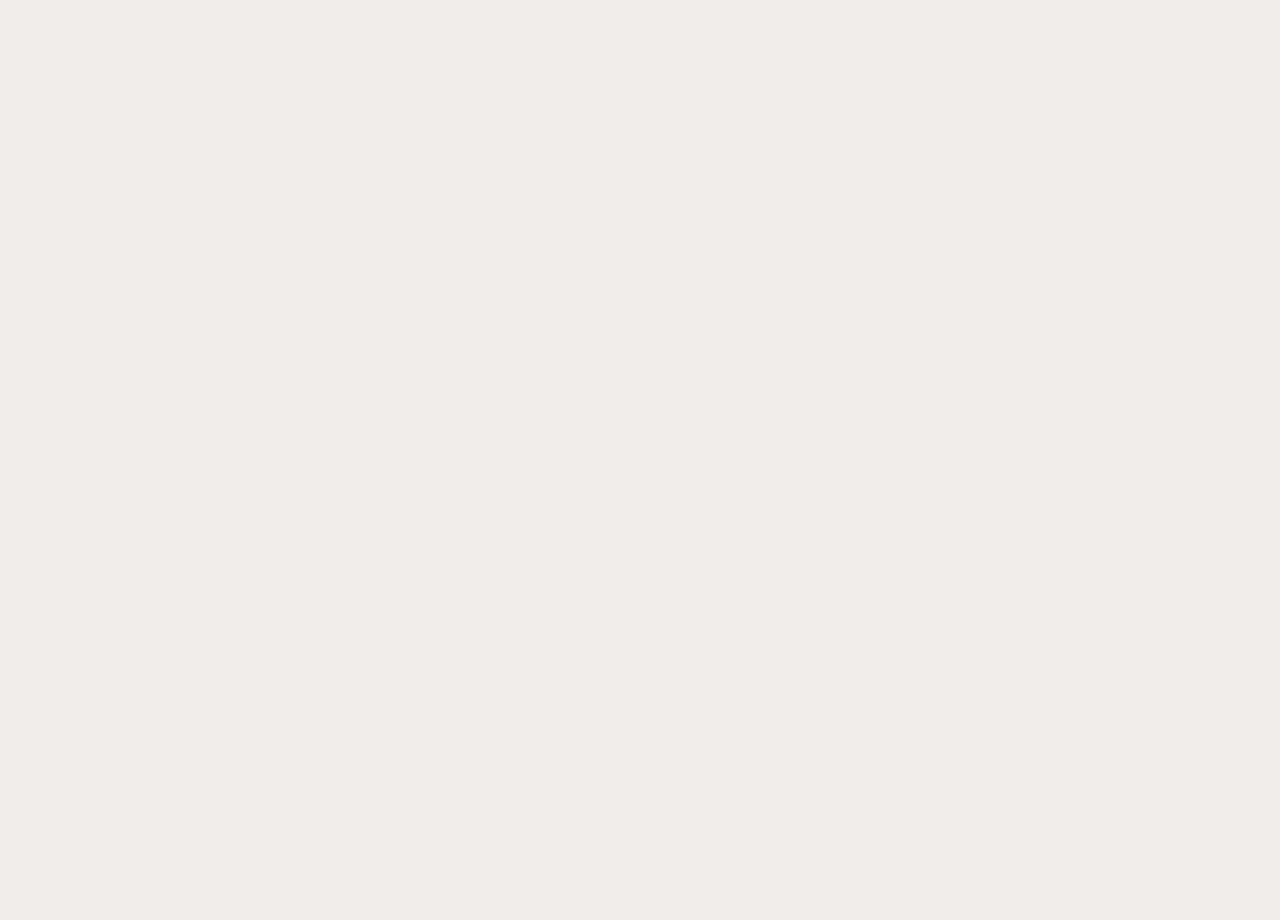
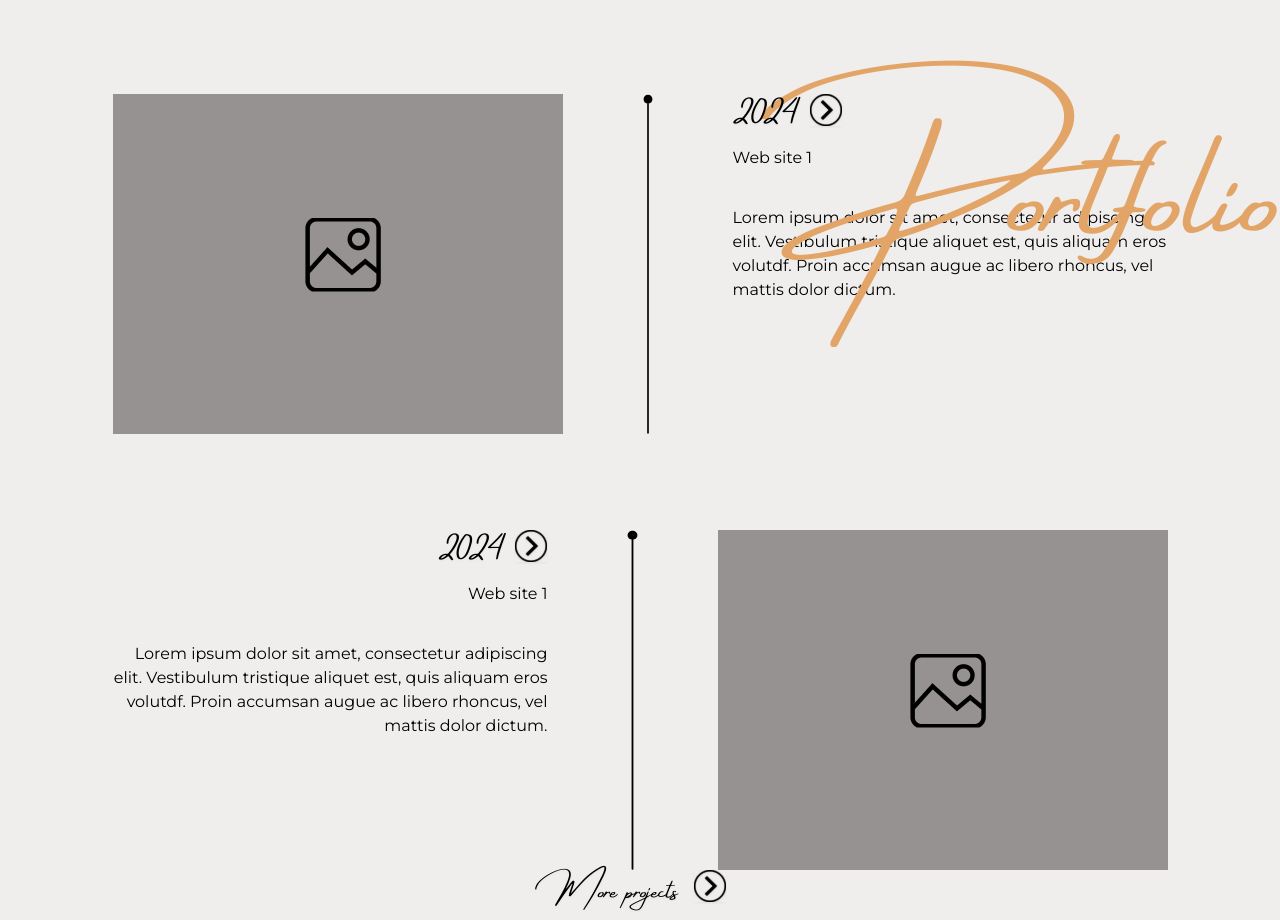
Before and after one commit to NadiiaLashtun/Portfolio-v-2.0, a React (Vite) app: page / in a window 1280 px wide. Shown: the part 2589-3509 px from the top of the page. Before the commit the page ends 2163 px from the top, so only its background shows below. Built offline with nearby package versions, Linux system fonts and the light colour scheme.

Commit message:
Add elements for Portfolio section

```diff
--- a/src/App.jsx
+++ b/src/App.jsx
@@ -2,6 +2,7 @@ import "./App.css";
 import HeroPage from "./components/Pages/HeroPage";
 import AboutPage from "./components/Pages/AboutPage";
 import SkillsPage from "./components/Pages/SkillsPage";
+import Portfolio from "./components/Pages/Portfolio";
 
 function App() {
   return (
@@ -9,6 +10,7 @@ function App() {
       <HeroPage />
       <AboutPage />
       <SkillsPage />
+      <Portfolio />
     </>
   );
 }
--- /dev/null
+++ b/src/components/Pages/Portfolio.jsx
@@ -0,0 +1,27 @@
+import ProjectCard from "../UI/ProjectCard";
+import ProjectCardRight from "../UI/ProjectCardRight";
+import Img from "../../assets/img.png";
+import Button from "../UI/Button";
+
+function Portfolio() {
+  return (
+    <section>
+      <h3 className=' mb-11 font-Montserrat-Alternates font-bold text-4xl'>
+        Portfolio
+      </h3>
+      <div className='relative flex flex-col items-center gap-24'>
+        <h2 className='absolute right-0 top-1/3 font-Amsterdam-four text-[140px] text-right text-brand-color'>
+          Portfolio
+        </h2>
+        <ProjectCard />
+        <ProjectCardRight />
+        <ProjectCard />
+      </div>
+      <div className='inline-block mx-auto'>
+        <Button caption='More projects' />
+      </div>
+    </section>
+  );
+}
+
+export default Portfolio;
--- /dev/null
+++ b/src/components/UI/ProjectCard.jsx
@@ -0,0 +1,26 @@
+import Button from "./Button";
+import VertLine from "../../assets/vert-line.svg";
+import Img from "../../assets/img.png";
+
+function ProjectCard() {
+  return (
+    <div className='flex justify-center gap-20 max-w-[1055px] text-right'>
+      <div>
+        <div className='inline-block text-right mb-5'>
+          <Button caption='2024' />
+        </div>
+
+        <h4 className='mb-9'>Web site 1</h4>
+        <p>
+          Lorem ipsum dolor sit amet, consectetur adipiscing elit. Vestibulum
+          tristique aliquet est, quis aliquam eros volutdf. Proin accumsan augue
+          ac libero rhoncus, vel mattis dolor dictum.
+        </p>
+      </div>
+      <img src={VertLine} className='max-h-[340px]' alt='Line' />
+      <img src={Img} className='max-w-[450px] max-h-[340px]' alt='Project 1' />
+    </div>
+  );
+}
+
+export default ProjectCard;
--- /dev/null
+++ b/src/components/UI/ProjectCardRight.jsx
@@ -0,0 +1,28 @@
+import Button from "./Button";
+import VertLine from "../../assets/vert-line.svg";
+import Img from "../../assets/img.png";
+
+function ProjectCardRight() {
+  return (
+    <div className='flex justify-center gap-20 max-w-[1055px] text-left'>
+      <img src={Img} className='max-w-[450px] max-h-[340px]' alt='Project 1' />
+      <img src={VertLine} className='max-h-[340px]' alt='Line' />
+      <div>
+        <div>
+          <div className='inline-block text-right mb-5'>
+            <Button caption='2024' />
+          </div>
+
+          <h4 className='mb-9'>Web site 1</h4>
+          <p>
+            Lorem ipsum dolor sit amet, consectetur adipiscing elit. Vestibulum
+            tristique aliquet est, quis aliquam eros volutdf. Proin accumsan
+            augue ac libero rhoncus, vel mattis dolor dictum.
+          </p>
+        </div>
+      </div>
+    </div>
+  );
+}
+
+export default ProjectCardRight;
```
Also changed, not shown: src/assets/img.png (added), src/assets/vert-line.svg (added).
